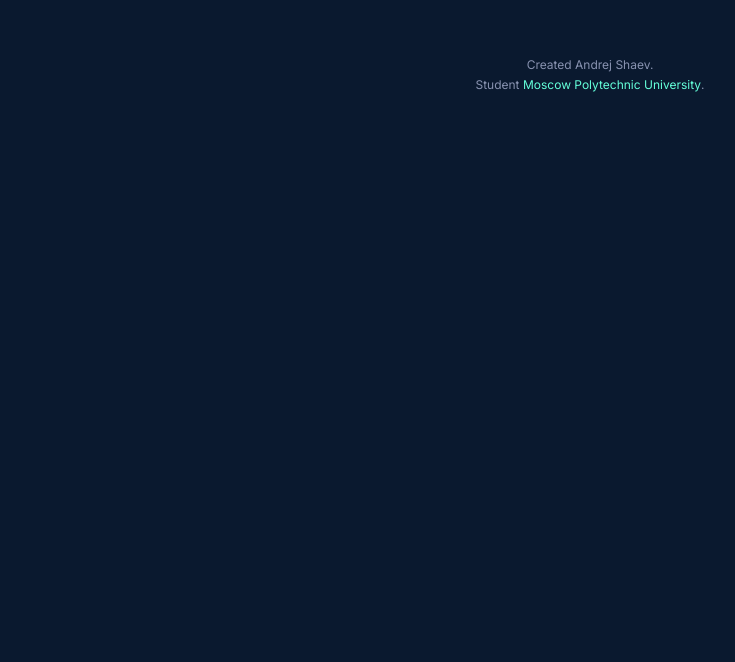
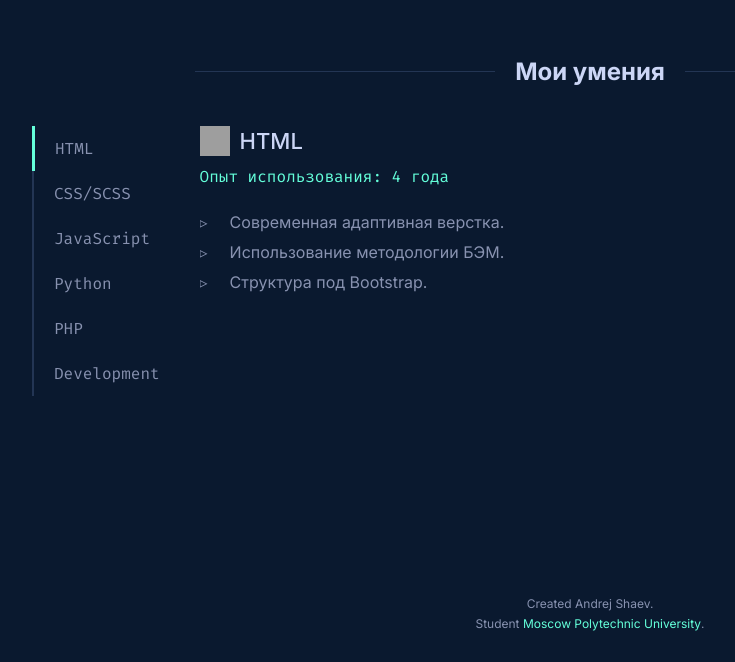
Before and after one commit to nknwns/andrejshaev, a Nuxt app: page / in a window 1280 px wide. Shown: the part 843-1505 px from the top of the page, without its empty margins (50-785 px from the left). Before the commit the page ends 966 px from the top, so only its background shows below. Built offline with nearby package versions, Linux system fonts and the light colour scheme; grey boxes are pictures that could not be loaded.

Commit message:
Create skills, store (skills.js), data (skills.json) and styles

```diff
--- /dev/null
+++ b/assets/scss/components/_description.scss
@@ -0,0 +1,51 @@
+.description {
+	&__title {
+		font-weight: 500;
+		font-size: 22px;
+		color: var(--lightest-slate);
+
+		display: flex;
+		align-items: center;
+		gap: 5px;
+	}
+
+	&__logo {
+		height: 30px;
+		width: 30px;
+		margin-right: 5px;
+		color: var(--lightest-slate);
+	}
+
+	&__experience {
+		font-family: var(--font-mono);
+		color: var(--green);
+		margin-top: 10px;
+	}
+
+	&__content {
+		margin-top: 25px;
+	}
+
+	&__item {
+		padding-left: 30px;
+		margin-bottom: 10px;
+		position: relative;
+		display: flex;
+		align-items: center;
+		gap: 10px;
+
+		&::before {
+			content: "▹";
+			position: absolute;
+			left: 0;
+		}
+	}
+
+	&__count {
+		color: var(--green);
+		font-size: 12px;
+		padding: 5px 10px;
+		border: 1px solid var(--green);
+		border-radius: 5px;
+	}
+}
--- /dev/null
+++ b/assets/scss/components/_skills.scss
@@ -0,0 +1,42 @@
+.skills {
+	padding: 100px 0;
+
+	&__wrapper {
+		display: flex;
+		justify-content: center;
+		flex-wrap: wrap;
+	}
+
+	&__title {
+		color: var(--lightest-slate);
+		display: flex;
+		margin-bottom: 40px;
+
+		&::before {
+			content: "";
+			display: block;
+			position: relative;
+			margin: auto 20px;
+			width: 300px;
+			height: 1px;
+			background-color: var(--lightest-navy);
+		}
+
+		&::after {
+			content: "";
+			display: block;
+			position: relative;
+			margin: auto 20px;
+			width: 300px;
+			height: 1px;
+			background-color: var(--lightest-navy);
+		}
+	}
+
+	&__tabs {
+		display: flex;
+		width: 100%;
+	}
+
+
+}
--- /dev/null
+++ b/assets/scss/components/_tabs.scss
@@ -0,0 +1,49 @@
+.tabs {
+	&__titles {
+		display: flex;
+		flex-direction: column;
+	}
+
+	&__title {
+		padding: 12px 20px;
+		border-left: 2px solid var(--lightest-navy);
+		font-family: var(--font-mono);
+		background-color: transparent;
+		color: var(--slate);
+
+		transition-duration: .3s;
+		transition-property: background-color, color;
+		transition-timing-function: ease-in-out;
+
+		&:hover {
+			color: var(--green);
+			background-color: var(--lightest-navy);
+		}
+
+		&.active {
+			border-width: 3px;
+			border-color: var(--green);
+		}
+	}
+
+	&__content {
+		margin-left: 20px;
+		overflow: hidden;
+		position: relative;
+		width: 100%;
+	}
+
+	&__description {
+		position: absolute;
+		top: 0;
+
+		opacity: 0;
+		transform: translateX(-100%);
+		transition: transform 1s ease-in-out, opacity 1s ease-in-out;
+
+		&.active {
+			opacity: 1;
+			transform: translateX(0);
+		}
+	}
+}
--- a/assets/scss/style.scss
+++ b/assets/scss/style.scss
@@ -11,3 +11,6 @@
 @use 'components/logo';
 @use 'components/link';
 @use 'components/hero';
+@use 'components/skills';
+@use 'components/tabs';
+@use 'components/description';
--- /dev/null
+++ b/components/Skills/SkillsItem.vue
@@ -0,0 +1,41 @@
+<template>
+	<div
+		class="tabs__description description"
+		:class="{'active': active}"
+	>
+		<h3 class="description__title">
+			<img class="description__logo" :src="'/img/' + skill.icon" alt="html">
+			{{ skill.title }}
+		</h3>
+		<p v-if="skill.experience" class="description__experience">Опыт использования: {{ skill.experience }}</p>
+		<div class="description__content">
+			<ul class="description__list">
+				<li
+					v-for="technology in skill.technologies"
+					class="description__item"
+				>
+					{{ technology.title }}.
+					<span class="description__count" v-if="technology.experience">Опыт использования: {{ technology.experience }}</span>
+				</li>
+			</ul>
+		</div>
+	</div>
+</template>
+
+<script>
+export default {
+	name: "SkillsItem",
+	props: {
+		skill: {
+			title: String,
+			icon: String,
+			experience: String,
+			technologies: Array
+		},
+		active: {
+			type: Boolean,
+			default: false
+		}
+	}
+}
+</script>
--- a/components/TheSkills.vue
+++ b/components/TheSkills.vue
@@ -1,9 +1,54 @@
 <template>
-
+	<section class="skills" id="skills">
+		<div class="container">
+			<div class="skills__wrapper">
+				<h2 class="skills__title">Мои умения</h2>
+				<div class="skills__tabs tabs">
+					<div class="tabs__titles">
+						<a v-for="skill in skills"
+						   :key="skill.id"
+						   :class="{'active': (skill.id === currentSkill)}"
+						   @click.prevent="setCurrentSkill(skill.id)"
+						   href="#"
+						   class="tabs__title"
+						>
+							{{ skill.title }}
+						</a>
+					</div>
+					<div class="tabs__content">
+						<SkillsItem
+							v-for="skill in skills"
+							:key="skill.id"
+							:skill="skill"
+							:active="currentSkill == skill.id"
+						/>
+					</div>
+				</div>
+			</div>
+		</div>
+	</section>
 </template>
 
 <script>
+import SkillsItem from "~/components/Skills/SkillsItem";
+import {mapMutations, mapState} from "vuex";
+
 export default {
-	name: "TheSkills"
+	name: "TheSkills",
+	components: {SkillsItem},
+	data() {
+		return {}
+	},
+	computed: {
+		...mapState({
+			skills: state => state.skills.skills,
+			currentSkill: state => state.skills.currentSkill
+		})
+	},
+	methods: {
+		...mapMutations({
+			setCurrentSkill: 'skills/setCurrentSkill'
+		})
+	}
 }
 </script>
--- a/pages/index.vue
+++ b/pages/index.vue
@@ -2,7 +2,7 @@
 	<main>
 		<h1 class="hidden">Андрей Шаев - обо мне и моем портфолио</h1>
 		<TheHero/>
-		<TheSkills/>
+		<TheSkills />
 		<TheWorks/>
 		<TheContacts/>
 	</main>
@@ -16,6 +16,14 @@ import TheContacts from "~/components/TheContacts";
 
 export default {
 	name: 'IndexPage',
-	components: {TheContacts, TheWorks, TheSkills, TheHero}
+	components: {TheContacts, TheWorks, TheSkills, TheHero},
+	data() {
+		return {
+			skills: []
+		}
+	},
+	async asyncData({store}) {
+		await store.dispatch('skills/loadSkills');
+	}
 }
 </script>
--- /dev/null
+++ b/static/skills.json
@@ -0,0 +1,135 @@
+[
+	{
+		"id": 0,
+		"title": "HTML",
+		"icon": "html.svg",
+		"experience": "4 года",
+		"technologies": [
+			{
+				"id": 0,
+				"title": "Современная адаптивная верстка"
+			},
+			{
+				"id": 1,
+				"title": "Использование методологии БЭМ"
+			},
+			{
+				"id": 2,
+				"title": "Структура под Bootstrap"
+			}
+		]
+	},
+	{
+		"id": 1,
+		"title": "CSS/SCSS",
+		"icon": "css.svg",
+		"experience": "4 года",
+		"technologies": [
+			{
+				"id": 0,
+				"title": "Flexbox & Grid"
+			},
+			{
+				"id": 1,
+				"title": "First-mobile, Media Queries"
+			},
+			{
+				"id": 2,
+				"title": "Preprocessors (SASS/SCSS)"
+			},
+			{
+				"id": 3,
+				"title": "Bootstrap, Bulma"
+			}
+		]
+	},
+	{
+		"id": 2,
+		"title": "JavaScript",
+		"icon": "javascript.svg",
+		"technologies": [
+			{
+				"id": 0,
+				"title": "Native JavaScript",
+				"experience": "3 года"
+			},
+			{
+				"id": 1,
+				"title": "Vue 2/3",
+				"experience": "1.5 года"
+			},
+			{
+				"id": 2,
+				"title": "Nuxt 2",
+				"experience": "1 год"
+			}
+		]
+	},
+	{
+		"id": 3,
+		"title": "Python",
+		"icon": "python.svg",
+		"technologies": [
+			{
+				"id": 0,
+				"title": "PyQT5",
+				"experience": "1 год"
+			},
+			{
+				"id": 1,
+				"title": "Django",
+				"experience": "1 год"
+			},
+			{
+				"id": 2,
+				"title": "Олимпиадное программирование",
+				"experience": "3 года"
+			}
+		]
+	},
+	{
+		"id": 4,
+		"title": "PHP",
+		"icon": "php.svg",
+		"technologies": [
+			{
+				"id": 0,
+				"title": "Laravel",
+				"experience": "1 год"
+			},
+			{
+				"id": 1,
+				"title": "Native PHP",
+				"experience": "3 года"
+			},
+			{
+				"id": 2,
+				"title": "Wordpress",
+				"experience": "2 года"
+			}
+		]
+	},
+	{
+		"id": 5,
+		"title": "Development",
+		"icon": "development.svg",
+		"technologies": [
+			{
+				"id": 0,
+				"title": "Git"
+			},
+			{
+				"id": 1,
+				"title": "Figma"
+			},
+			{
+				"id": 2,
+				"title": "Npm"
+			},
+			{
+				"id": 3,
+				"title": "Unit-tests"
+			}
+		]
+	}
+]
--- /dev/null
+++ b/store/skills.js
@@ -0,0 +1,31 @@
+export const state = () => ({
+	skills: [],
+	currentSkill: 0
+})
+
+export const getters = {
+
+}
+
+export const mutations = {
+	setSkills(state, skills) {
+		state.skills = skills;
+	},
+	setCurrentSkill(state, skillID) {
+		state.currentSkill = skillID;
+	}
+}
+
+export const actions = {
+	async loadSkills({commit}) {
+		try {
+			commit('setSkills', []);
+
+			let skills = await this.$axios.$get('/skills.json');
+
+			commit('setSkills', skills);
+		} catch (e) {
+			console.log(e);
+		}
+	}
+}
```
